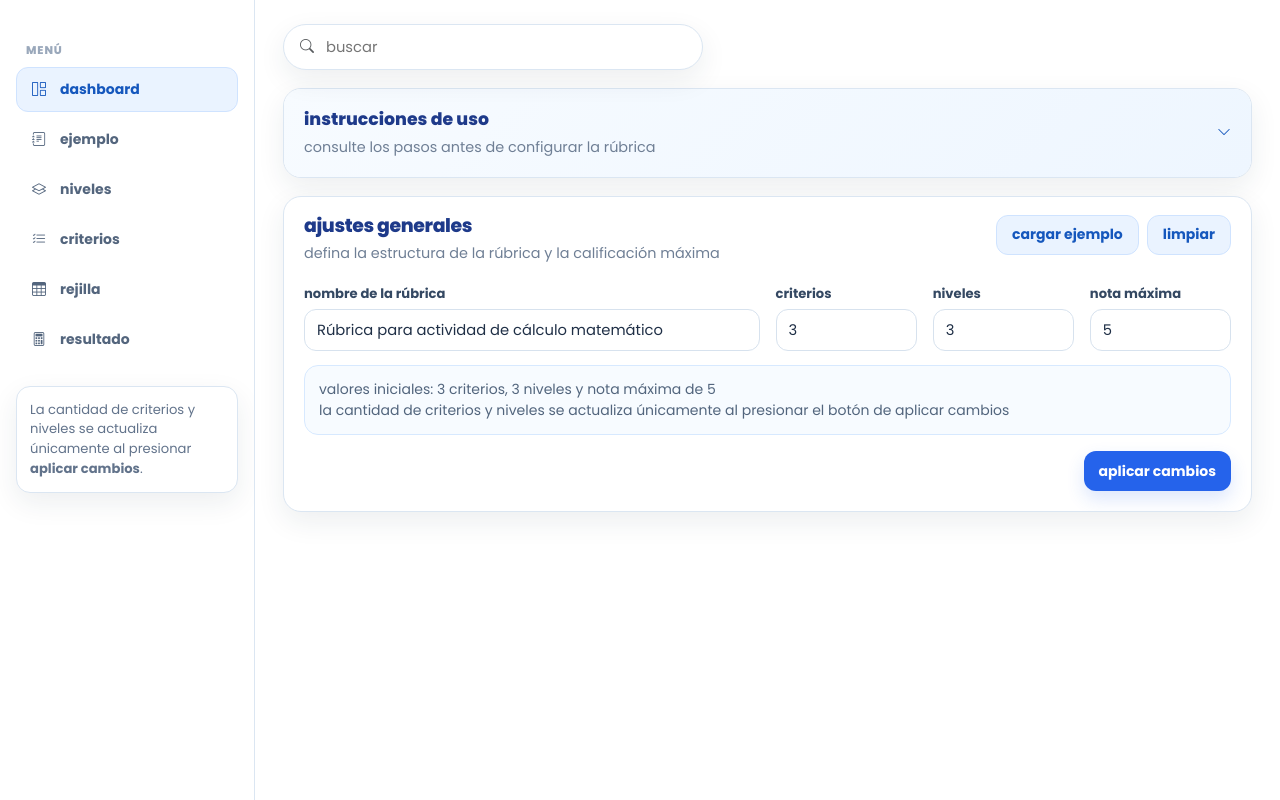
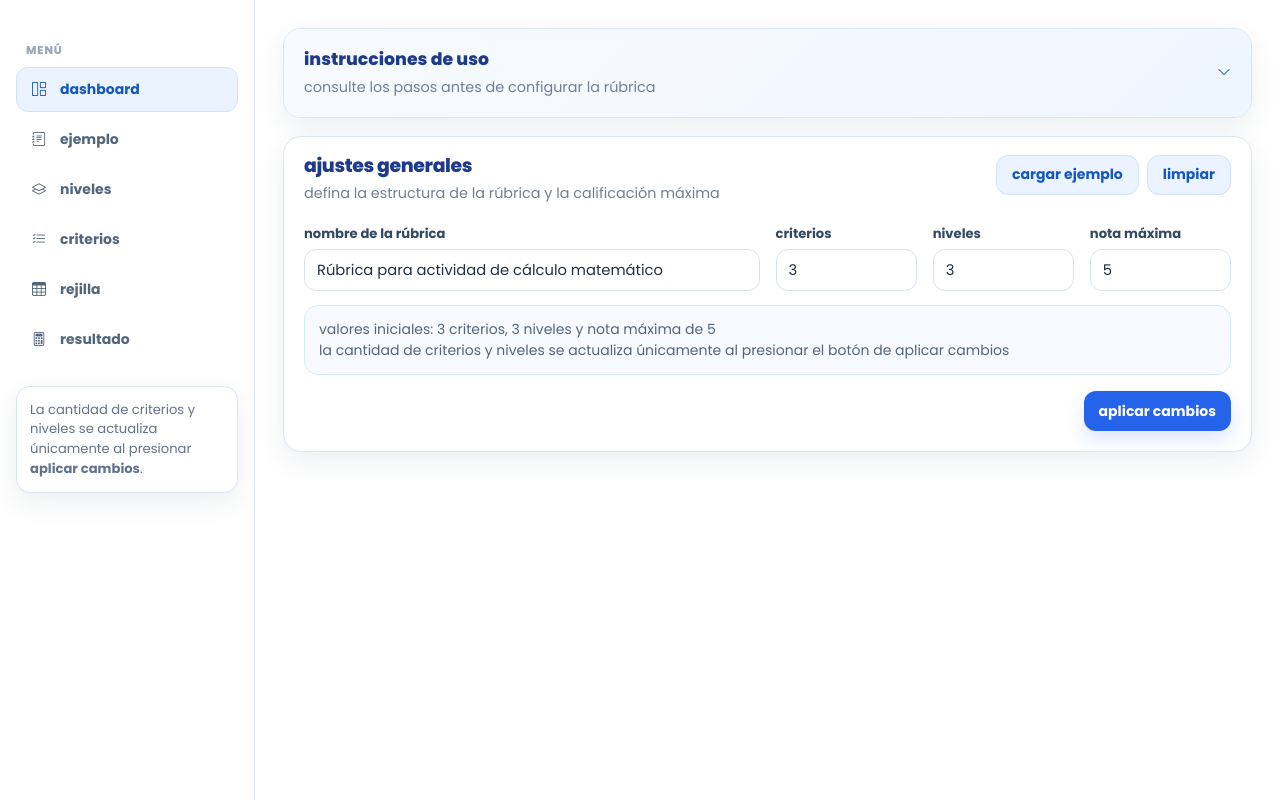
Before and after one commit to axmunoz/Rubrica, a plain HTML site: page index.html in a window 1280 px wide. Drawn offline with nearby package versions, Linux system fonts and the light colour scheme.

Commit message:
Update index.html

```diff
--- a/index.html
+++ b/index.html
@@ -151,7 +151,7 @@
     }
 
     .main{
-      padding:24px 28px 42px;
+      padding:28px 28px 42px;
       min-width:0;
     }
 
@@ -869,12 +869,7 @@
     </aside>
 
     <section class="main">
-      <div class="topbar">
-        <div class="search-bar">
-          <i class="bi bi-search text-muted"></i>
-          <input type="text" placeholder="buscar">
-        </div>
-      </div>
+</div>
 
       <section class="instructions-card">
         <button class="instructions-toggle collapsed" type="button" data-bs-toggle="collapse" data-bs-target="#instructionsPanel" aria-expanded="false" aria-controls="instructionsPanel">
```
